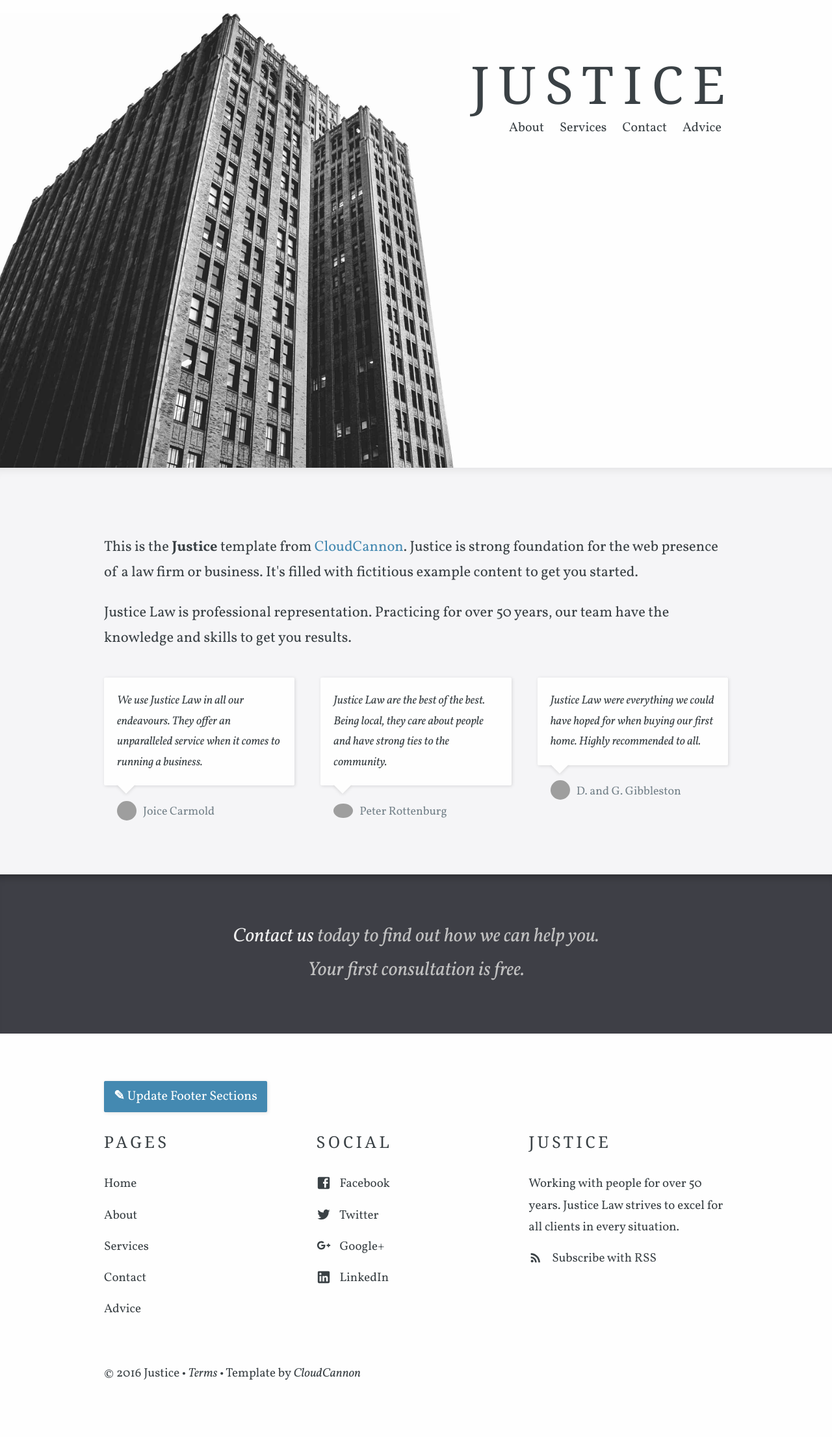
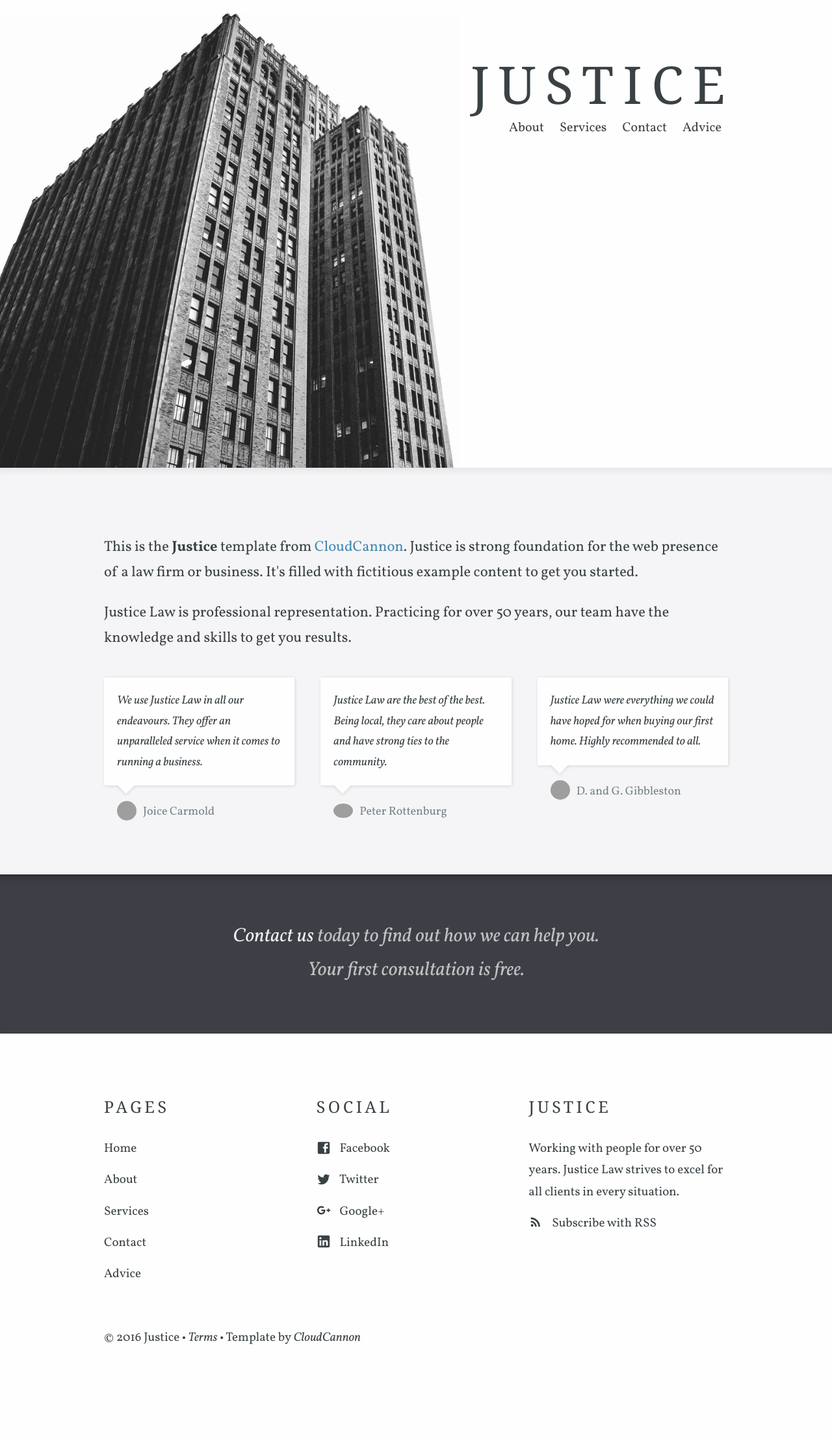
Before and after one commit to GeorgePhillips/justice-jekyll-template, a Jekyll site: the page built from index.html, in a window 1280 px wide. Shown: the whole page at 65% size. Built offline with Jekyll 4.4.1, drawn with Linux system fonts in a browser that asks for light colours; some web fonts are replaced; after the commit the page ends 2158 px from its top, so only the background shows below that; grey boxes are pictures that could not be loaded.

Commit message:
Hide editor links by default

```diff
--- a/_sass/_layout.scss
+++ b/_sass/_layout.scss
@@ -381,7 +381,7 @@ footer {
 // CloudCannon Editor Links (https://docs.cloudcannon.com/editing/editor-links/)
 
 .editor-link {
-	// display: none;
+	display: none;
 	margin-top: 0;
 }
 
```
